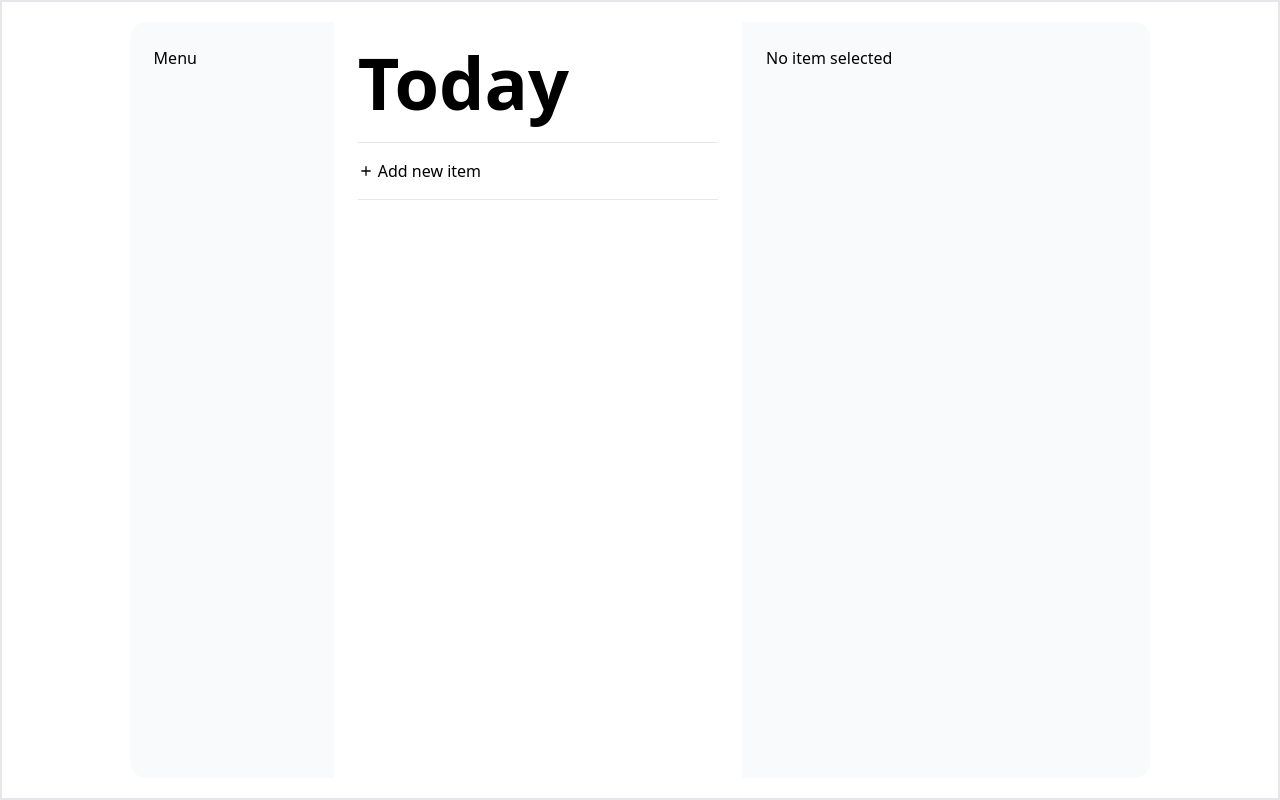
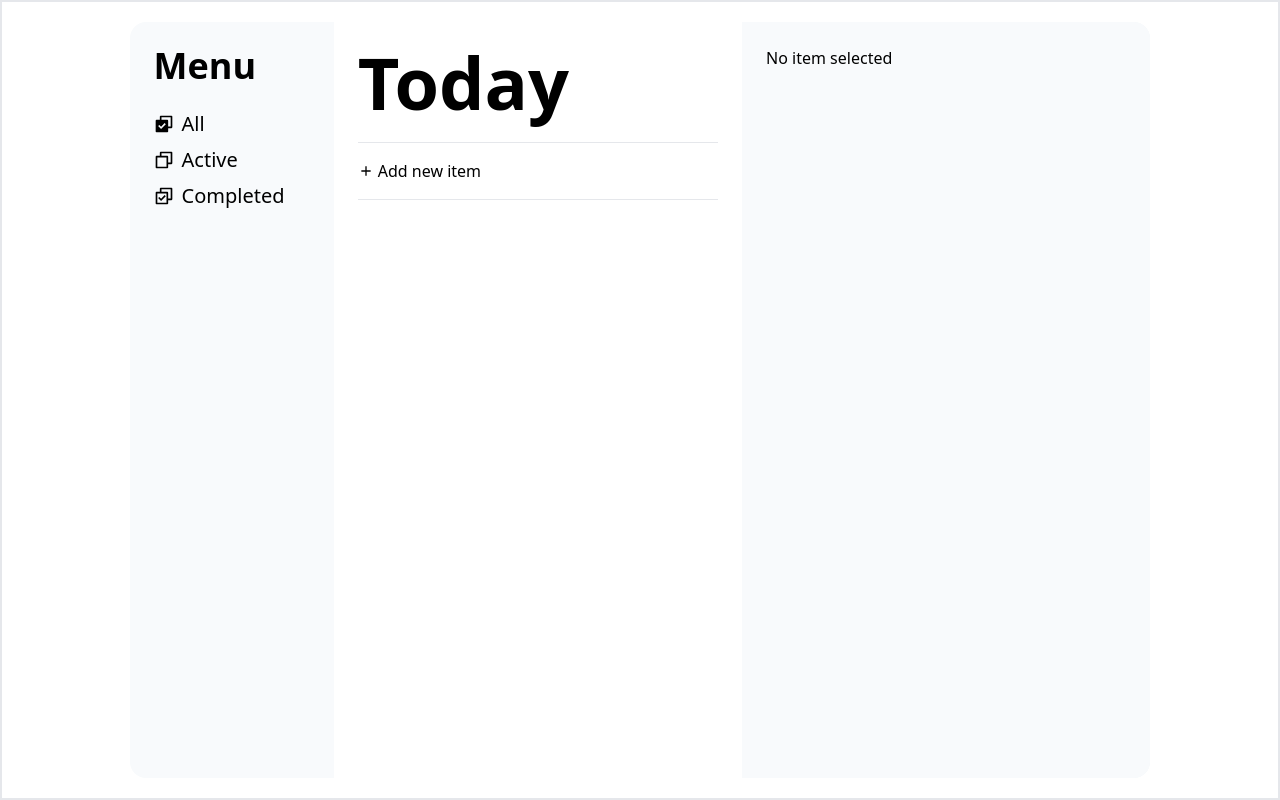
Before and after one commit to CrnogoracIvan/nqode-todo_list, a React (Vite) app: page / in a window 1280 px wide. Built offline with nearby package versions, Linux system fonts and the light colour scheme.

Commit message:
Menu UI improvements

```diff
--- a/src/App.tsx
+++ b/src/App.tsx
@@ -4,6 +4,8 @@ import {NewItemForm} from "./components/NewItemForm/NewItemForm.tsx";
 import {IListItem} from "./types.ts";
 import {ItemList} from "./components/ItemList/ItemList.tsx";
 import {EditItemForm} from "./components/EditItemForm/EditItemForm.tsx";
+import {RiCheckboxMultipleBlankLine, RiCheckboxMultipleFill, RiCheckboxMultipleLine} from "react-icons/ri";
+
 
 type TActiveForm = 'NONE' | 'NEW' | 'EDIT'
 
@@ -106,10 +108,48 @@ function App() {
         }
     }
 
+    const renderMenu = () => {
+        const menuItems = [
+            {
+                title: 'All', onClick: () => console.log('all'), icon: <RiCheckboxMultipleFill/>
+
+            },
+            {
+                title: 'Active', onClick: () => console.log('active'), icon: <RiCheckboxMultipleBlankLine/>
+
+
+            },
+            {
+                title: 'Completed', onClick: () => console.log('completed'), icon: <RiCheckboxMultipleLine/>
+
+            },
+        ]
+
+        return (
+            <div>
+                <p className={'font-bold mb-6 text-4xl'}>Menu</p>
+                <ul>
+                    {menuItems.map((item, i) => (
+                        <li key={i} onClick={item.onClick}
+                            className={'flex flex-row cursor-pointer items-center mt-2 text-xl'}>
+                            <>
+                                {item.icon}
+                                <p className={'ml-2'}>{item.title}</p>
+                            </>
+                        </li>
+                    ))}
+                </ul>
+            </div>
+        )
+
+    }
+
     return (
         <div className='flex flex-row justify-center items-center w-full h-dvh border-2'>
             <div className='flex flex-row justify-center w-4/5 bg-slate-50 rounded-2xl overflow-hidden h-[95%] '>
-                <div className={'w-1/5 p-6'}>Menu</div>
+                <div className={'w-1/5 p-6'}>
+                    {renderMenu()}
+                </div>
                 <div className={'w-2/5 p-6 bg-white'}>
                     {renderList()}
                 </div>
```
